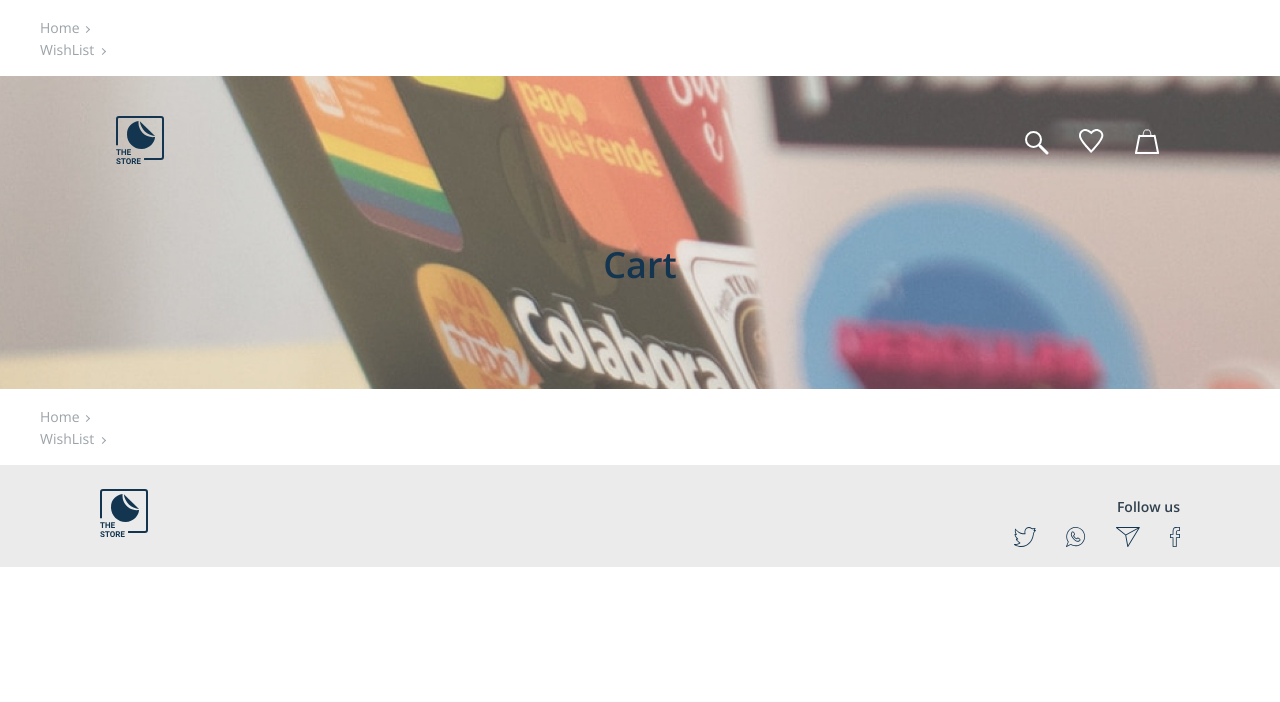
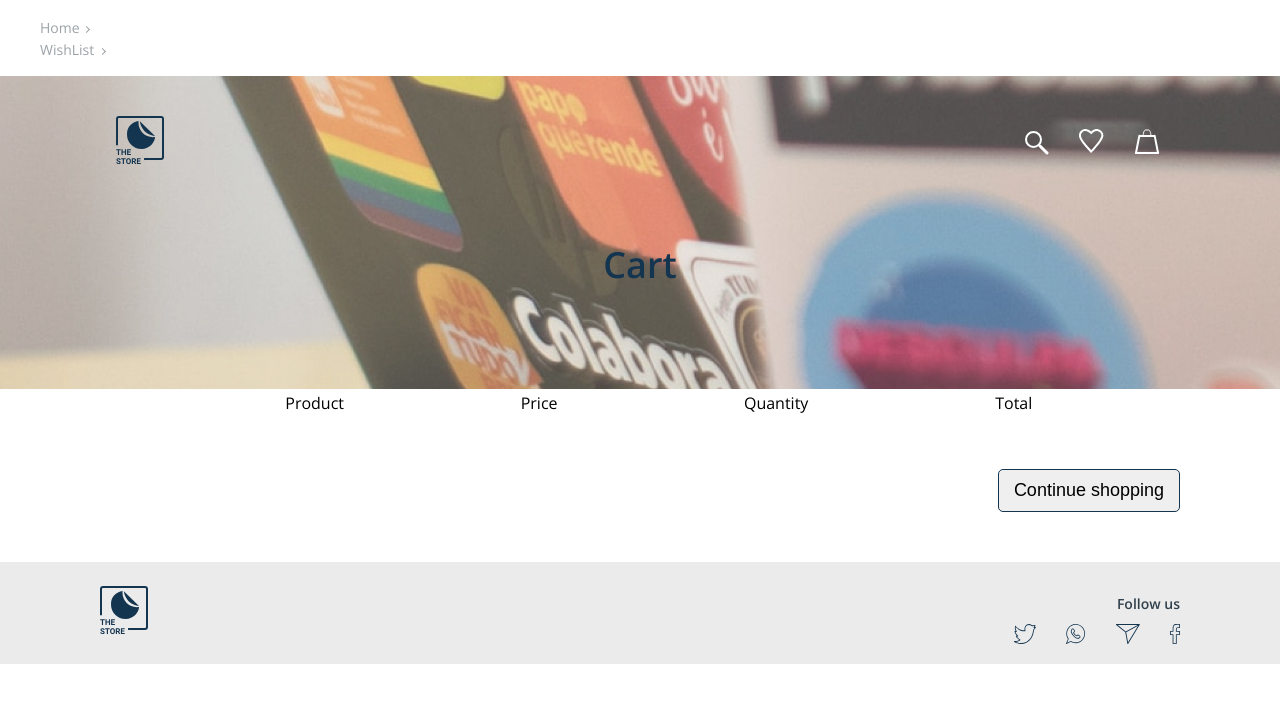
Before and after one commit to Marina-vchh/diplom-project, a React (Create React App) app: page /cartPage in a window 1280 px wide. Shown: the top 702 px of the page. Built offline with nearby package versions, Linux system fonts and the light colour scheme.

Commit message:
feature: crate a header for tables

```diff
--- a/src/App.tsx
+++ b/src/App.tsx
@@ -17,7 +17,7 @@ function App() {
           <Route path="/stickerPage" element={<StickerPage />} />
           <Route path="/choosePage/:id" element={<ChoosePage />} />
           <Route path="/wishListPage" element={<WishListPage />} />
-          <Route path="/cartPage" element={<CartPage />}></Route>
+          <Route path="/cartPage" element={<CartPage />} />
         </Route>
     </Routes>
     </>
--- a/src/components/common-components/button/button.css
+++ b/src/components/common-components/button/button.css
@@ -1,4 +1,5 @@
 .button {
+   display: block;
    padding: 10px 15px;
    font-size: 18px;
    font-weight: 400;
--- /dev/null
+++ b/src/containers/cart/Cart.tsx
@@ -0,0 +1,24 @@
+import React from "react";
+import Button from "../../components/common-components/button/Button";
+import Counter from "../counter/Counter";
+import "./cart.css"
+
+const Cart = () => {
+   return(
+      <div className="cart">
+         <table className="table">
+            <tr>
+               <td>Product</td>
+               <td>Price</td>
+               <td>Quantity</td>
+               <td>Total</td>
+            </tr>
+            <tr>
+            </tr>
+         </table>
+         <Button text="Continue shopping" className="button cart-button" />
+       </div>
+   )
+};
+
+export default Cart;
--- /dev/null
+++ b/src/containers/cart/cart.css
@@ -0,0 +1,19 @@
+.cart{
+   padding: 0 100px;
+}
+
+.table{
+   max-width: 926px;
+   width: 100%;
+   margin: 0 auto;
+   margin-bottom: 50px;
+}
+
+td{
+   text-align: center;
+}
+
+.cart-button{
+   margin-left: auto;
+   margin-bottom: 50px;
+}
--- a/src/containers/stickersChoose/StickersChoose.tsx
+++ b/src/containers/stickersChoose/StickersChoose.tsx
@@ -2,7 +2,7 @@ import React, { useCallback, useMemo, useState } from 'react';
 import { NavLink } from 'react-router-dom';
 import { STICKERS, IStickers } from "../../mock-data";
 import StickerItem from '../../components/sticker-components/stickerItem/StickerItem';
-import Counter from "../../components/choose-components/counter/Counter";
+import Counter from "../counter/Counter";
 import Title from '../../components/common-components/title/Title';
 import Button from '../../components/common-components/button/Button';
 import './stickerChoose.css';
--- a/src/containers/wishlist/WishList.tsx
+++ b/src/containers/wishlist/WishList.tsx
@@ -1,6 +1,6 @@
 import React from "react";
 import Button from "../../components/common-components/button/Button";
-import Counter from "../../components/choose-components/counter/Counter";
+import Counter from "../counter/Counter";
 import "./wishList.css";
 
 interface IWishList {
@@ -19,15 +19,11 @@ const WishList = () => {
            Price
          </th>
          <th>
-            Quantity
-         </th>
-         <th>
-            Total
+            Stock status
          </th>
          </tr>
-         <tr><td><Counter /></td></tr>
        </table>
-      <Button text="Continue shopping" className="button" />
+      <Button text="All stickers" className="button" />
       </div>
    )
 }
--- a/src/pages/cartPage/CartPage.tsx
+++ b/src/pages/cartPage/CartPage.tsx
@@ -1,6 +1,7 @@
 import React, {useEffect, useState} from "react";
 import Background from "../../containers/background/Background";
 import Footer from "../../containers/footer/Footer";
+import Cart from "../../containers/cart/Cart";
 import './cartPage.css';
 import { Routes, Route, NavLink, Link } from "react-router-dom";
 import Layout from "../../components/common-components/layout/Layout";
@@ -10,7 +11,7 @@ const CartPage = () => {
    return (
       <div className="sticker-page">
          <Background titleText="Cart" className="background background-cart" titleTextClassname=""/>
-         <Layout />
+         <Cart />
          <Footer />
       </div>
    )
```
Also changed, not shown: src/containers/counter/Counter.tsx (renamed from src/components/choose-components/counter/Counter.tsx, +3 -5 lines), src/containers/counter/counter.css (renamed from src/components/choose-components/counter/counter.css).
